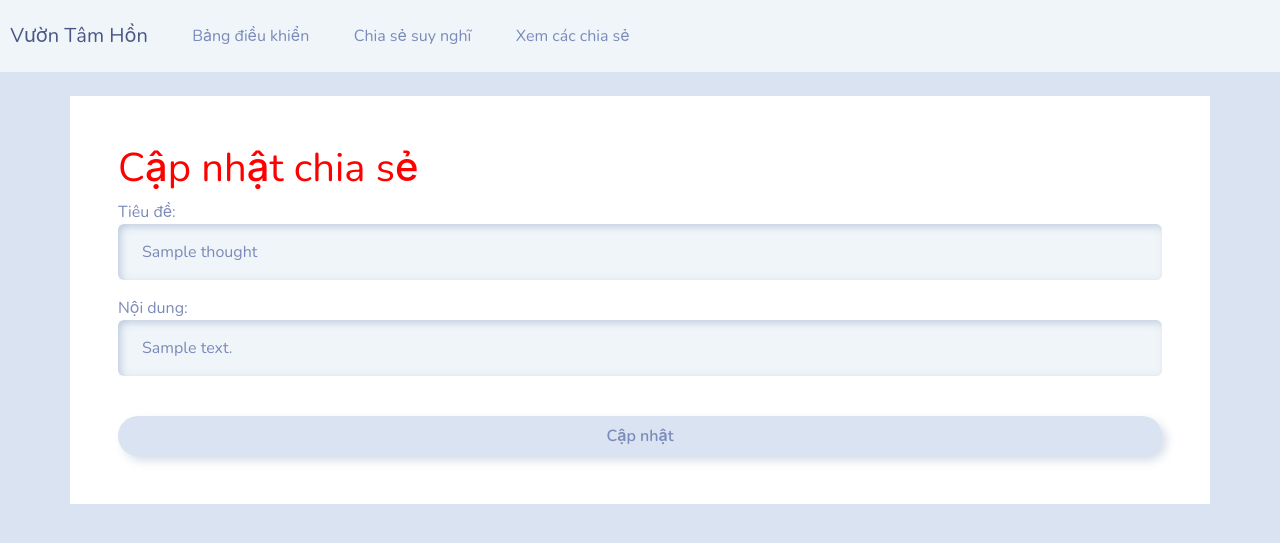
After one commit to trongnghia00/beginner-django, a Django app: page /update-thought/1 in a window 1280 px wide. The commit adds this page. Shown: the top 543 px of the page. Run offline with Django 4.2, Linux system fonts and the light colour scheme; a user stored in the database is signed in; tables that the repository leaves empty hold one stand-in row (values such as "Sample post").

Commit message:
37-update-thought

```diff
--- a/dev2/project02/mainapp/templates/mainapp/my-thoughts.html
+++ b/dev2/project02/mainapp/templates/mainapp/my-thoughts.html
@@ -10,7 +10,8 @@
                 <div class="card-header">{{thought.title}}</div>
                 <div class="card-body">
                   <h4 class="card-title">{{thought.content}}</h4>
-                  <p class="card-text">{{thought.date_posted}}</p>
+                  <p class="card-text">{{thought.date_posted|date:"d/m/Y H:i"}}</p>
+                  <button type="button" class="btn btn-outline-success"><a href="{% url "update-thought" thought.id %}" style="text-decoration: none;">Thay đổi</a></button>
                 </div>
             </div>
         {% endfor %}
--- /dev/null
+++ b/dev2/project02/mainapp/templates/mainapp/update-thought.html
@@ -0,0 +1,16 @@
+{% extends "mainapp/navbar.html" %}
+
+{% block title %}Thay đổi chia sẻ{% endblock title %}
+
+{% block content %}
+
+    <div class="container bg-white shadow-md p-5 form-layout">
+        <h1>Cập nhật chia sẻ</h1>
+        <form method="post">
+            {% csrf_token %}
+            {{ form.as_p }}
+            <br />
+            <button class="btn btn-secondary w-100 btn-block p-2"  type="submit">Cập nhật</button>
+        </form>
+    </div>
+{% endblock content %}
--- a/dev2/project02/mainapp/urls.py
+++ b/dev2/project02/mainapp/urls.py
@@ -10,4 +10,5 @@ urlpatterns = [
 
     path('create-thought', views.create_thought, name='create-thought'),
     path('my-thoughts', views.my_thoughts, name='my-thoughts'),
+    path('update-thought/<str:id>', views.update_thought, name='update-thought'),
 ]
--- a/dev2/project02/mainapp/views.py
+++ b/dev2/project02/mainapp/views.py
@@ -69,3 +69,18 @@ def my_thoughts(request):
 
     context = {'Thoughts': thoughts}
     return render(request, "mainapp/my-thoughts.html", context)
+
+@login_required(login_url='login')
+def update_thought(request, id):
+    thought = Thought.objects.get(id=id)
+    form = ThoughtForm(instance=thought)
+
+    if request.method == 'POST':
+        form = ThoughtForm(request.POST, instance=thought)
+        if form.is_valid():
+            form.save()
+            return redirect('my-thoughts')
+
+    context = {'form': form}
+
+    return render(request, "mainapp/update-thought.html", context)
```
